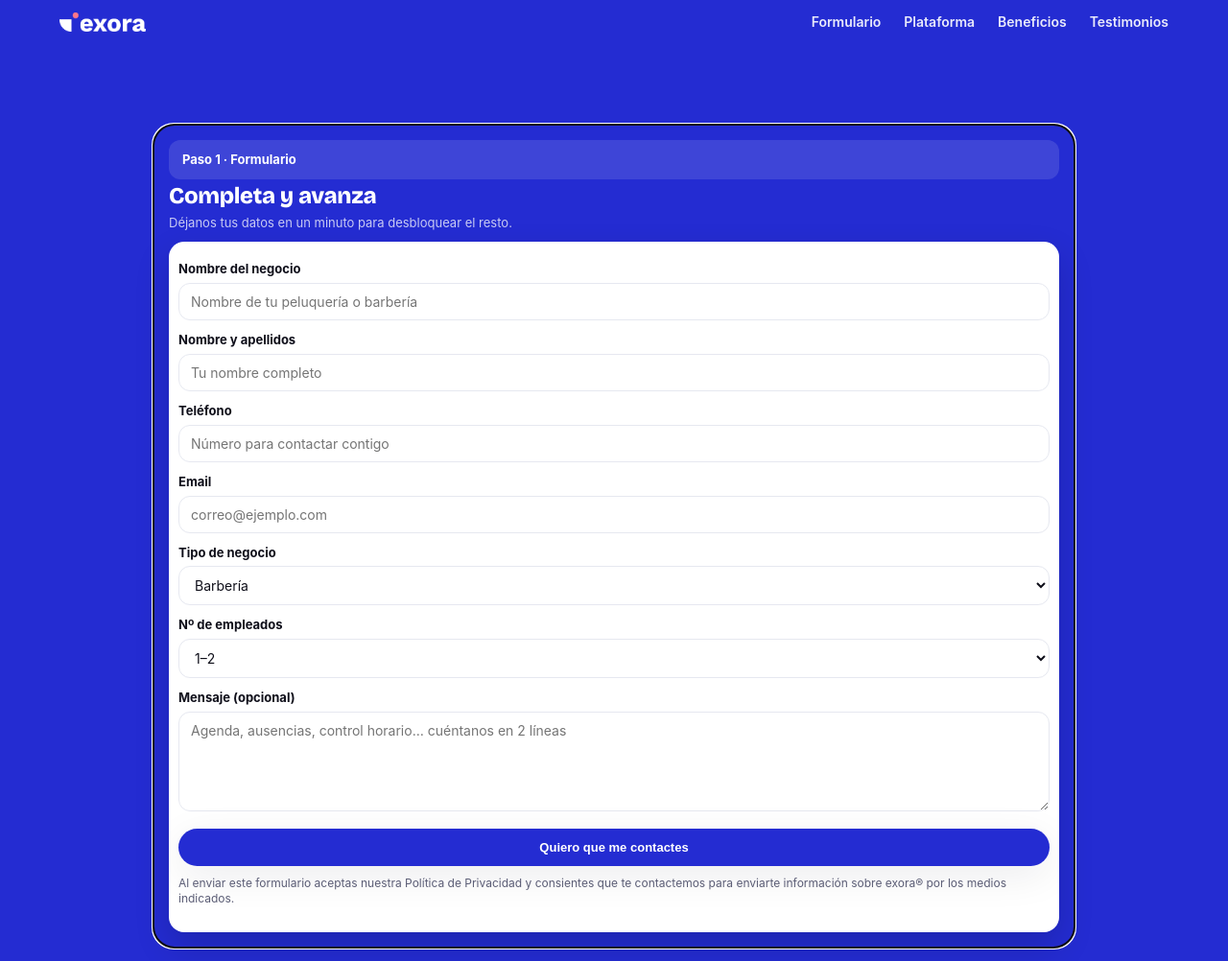
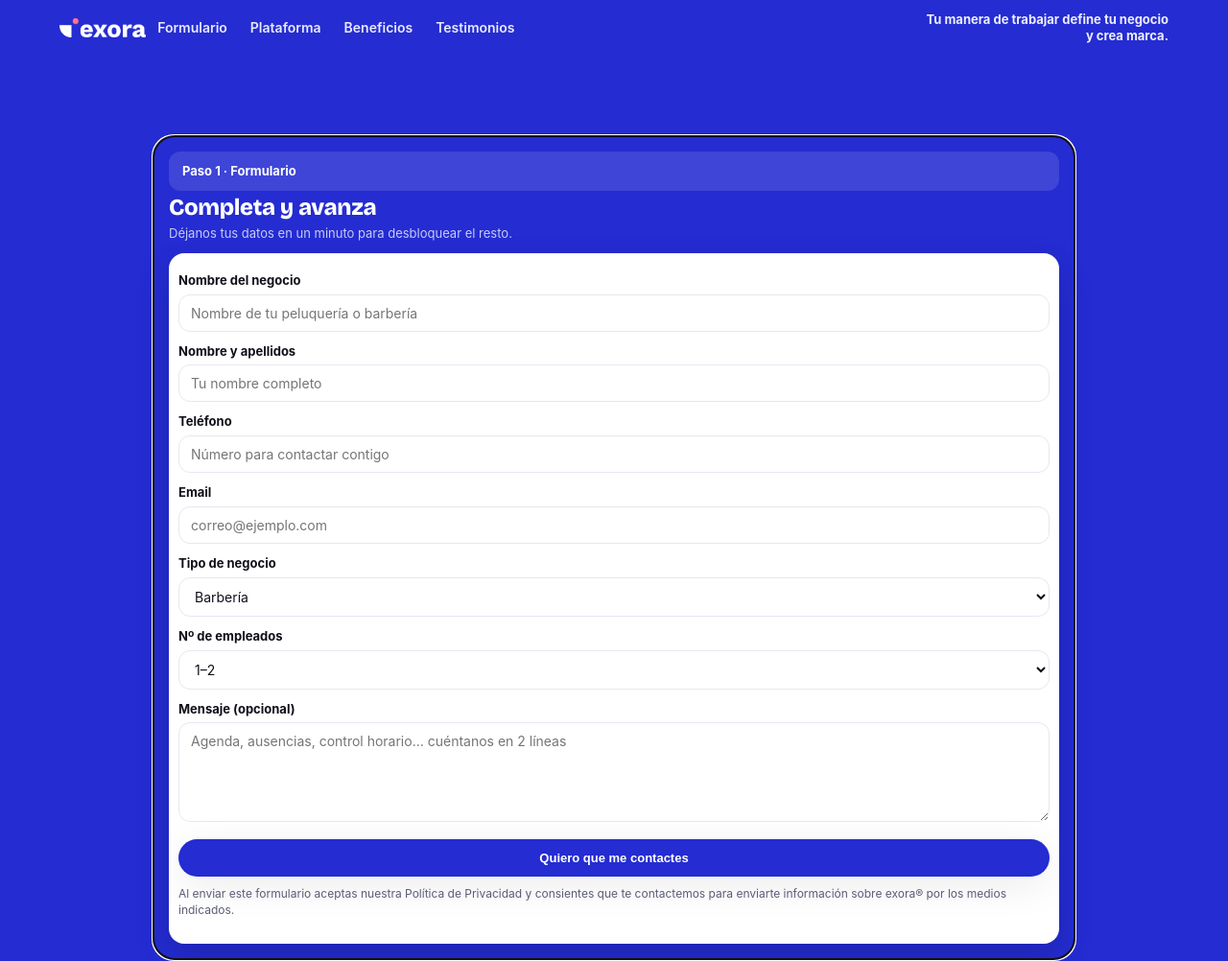
Before and after one commit to jjatencia/landigpageexora, a plain HTML site: page index.html in a window 1280 px wide. Shown: the top 1002 px of the page at 96% size. Drawn offline with nearby package versions, Linux system fonts and the light colour scheme; a web font is replaced by a local one.

Commit message:
Add header tagline in top bar

```diff
--- a/index.html
+++ b/index.html
@@ -98,6 +98,16 @@
       font-size: 14px;
       flex-wrap: wrap;
       row-gap: 8px;
+    }
+
+    .header-phrase {
+      margin-left: auto;
+      font-weight: 700;
+      color: rgba(255, 255, 255, 0.92);
+      font-size: 13px;
+      text-align: right;
+      max-width: 260px;
+      line-height: 1.3;
     }
 
     .btn {
@@ -696,6 +706,8 @@
 
       nav { display: none; }
 
+      .header-phrase { display: none; }
+
       .logo img { height: 22px; }
 
       .mobile-step-bar {
@@ -784,6 +796,7 @@
           <a href="#step-4">Beneficios</a>
           <a href="#step-5">Testimonios</a>
         </nav>
+        <div class="header-phrase" aria-hidden="true">Tu manera de trabajar define tu negocio y crea marca.</div>
       </header>
       <div class="mobile-step-bar" aria-live="polite">
         <div class="step-indicator">
```
